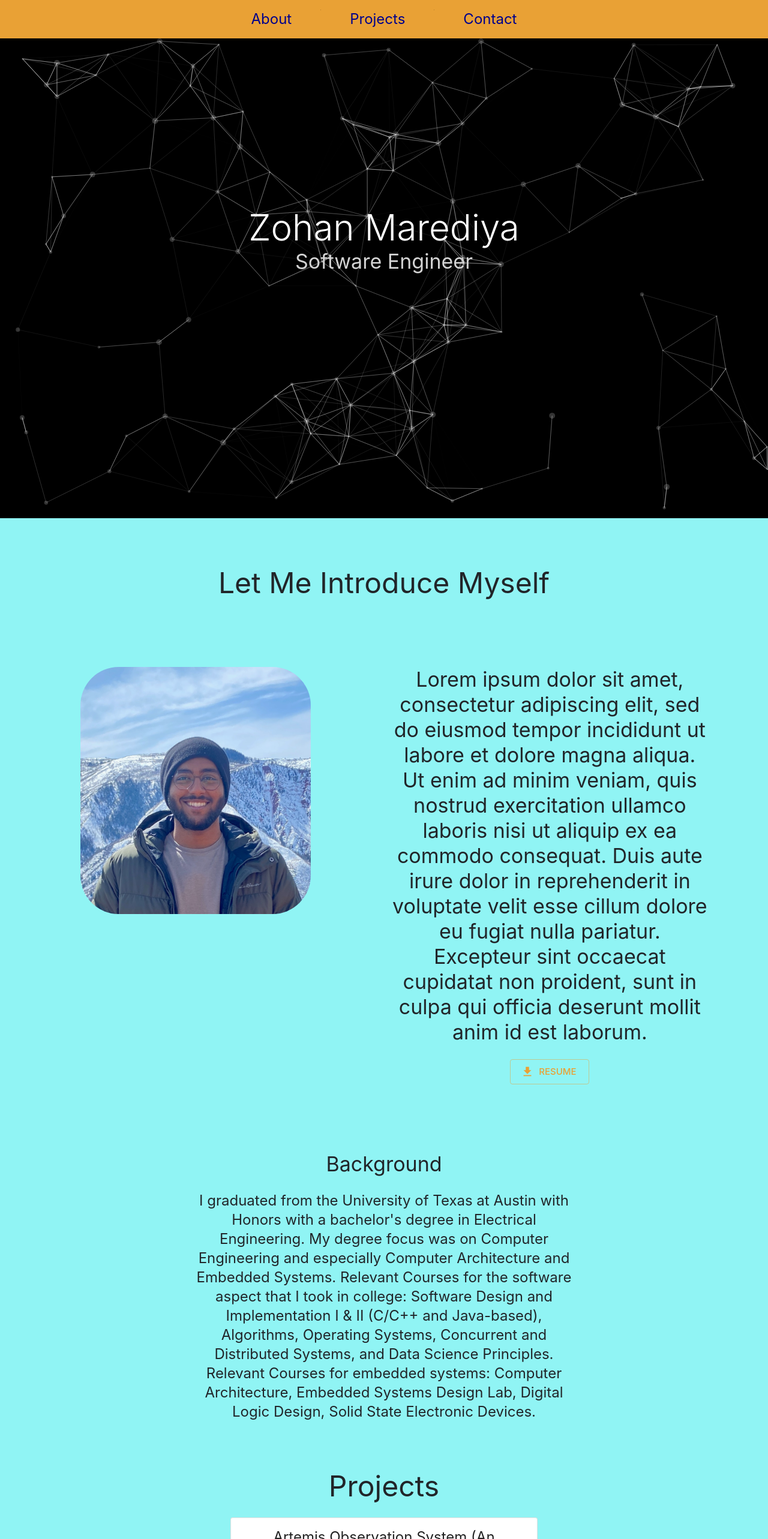
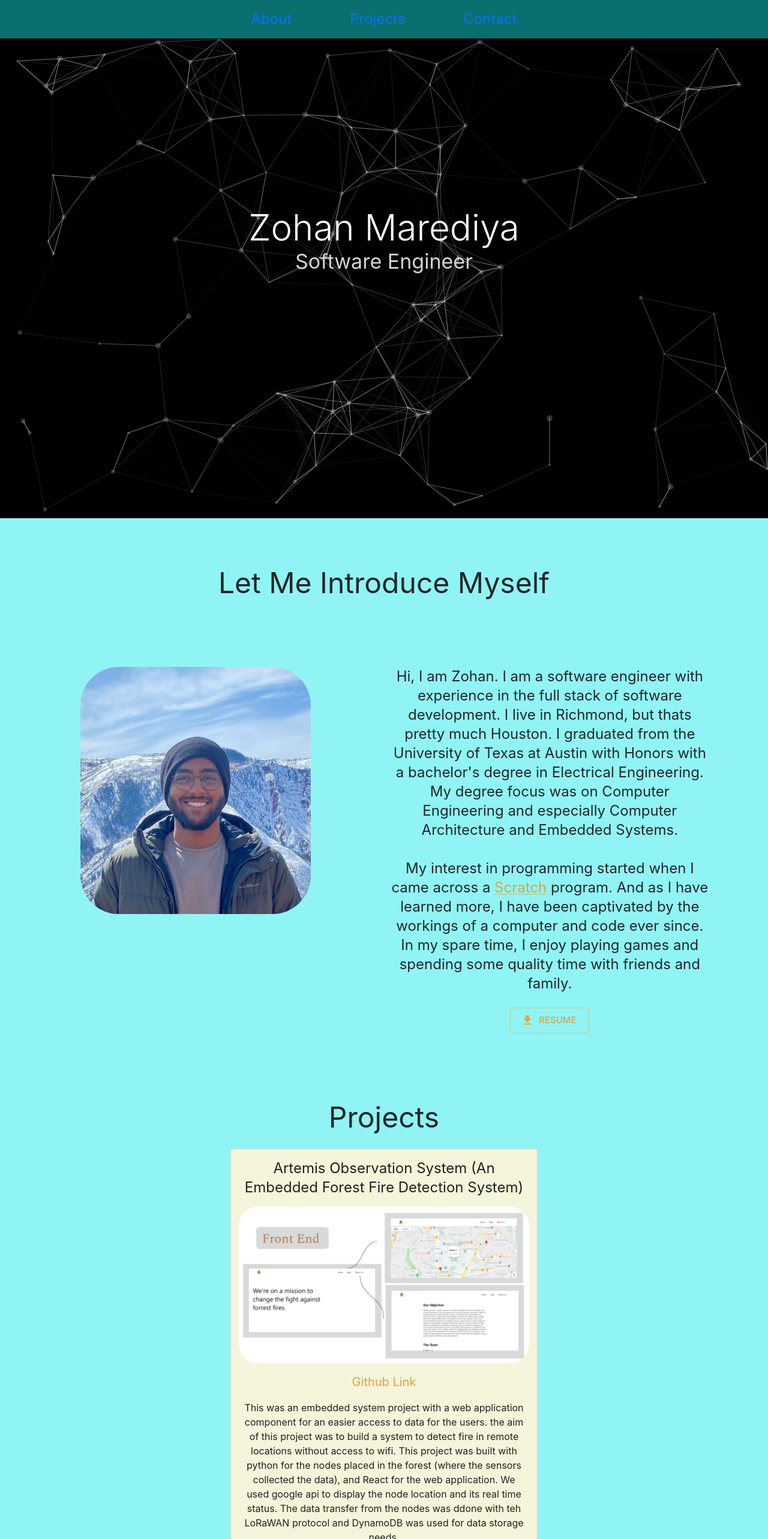
Before and after one commit to ZohanM/ZohanM.github.io, a React (Create React App) app: page / in a window 1280 px wide. Shown: the top 2566 px of the page at 60% size. Built offline with nearby package versions, Linux system fonts and the light colour scheme; the HTML template or start-up script is replaced by a standard one.

Commit message:
Tweaked colors and added better background info

```diff
--- a/src/components/About.js
+++ b/src/components/About.js
@@ -7,7 +7,7 @@ import Typography from "@mui/material/Typography";
 import Box from "@mui/material/Box";
 import Button from "@mui/material/Button";
 import FileDownloadIcon from '@mui/icons-material/FileDownload';
-
+import Link from "@mui/material/Link";
 function About(){
     const downloadResume = () => {
         const link = document.createElement("a");
@@ -17,7 +17,7 @@ function About(){
     };
 
     return(
-        <section id={"about"}>
+        <Box id={"about"}>
             <Box mt={10}>
                 <Typography variant="h3">
                     Let Me Introduce Myself
@@ -52,8 +52,11 @@ function About(){
                     xs={12}
                     lg={5}
                     mx={{xs: 5, sm: 10, md: 15, lg: 0}}>
-                    <Typography variant={"h4"}>
-                        Lorem ipsum dolor sit amet, consectetur adipiscing elit, sed do eiusmod tempor incididunt ut labore et dolore magna aliqua. Ut enim ad minim veniam, quis nostrud exercitation ullamco laboris nisi ut aliquip ex ea commodo consequat. Duis aute irure dolor in reprehenderit in voluptate velit esse cillum dolore eu fugiat nulla pariatur. Excepteur sint occaecat cupidatat non proident, sunt in culpa qui officia deserunt mollit anim id est laborum.
+                    <Typography variant={"h5"}>
+                        Hi, I am Zohan. I am a software engineer with experience in the full stack of software development. I live in Richmond, but thats pretty much Houston.                     I graduated from the University of Texas at Austin with Honors with a bachelor's degree in Electrical Engineering. My degree focus was on Computer Engineering and especially Computer Architecture and Embedded Systems.
+                        <br />
+                        <br />
+                        My interest in programming started when I came across a <Link href="https://scratch.mit.edu/" target="_blank" rel="noreferrer">Scratch</Link> program. And as I have learned more, I have been captivated by the workings of a computer and code ever since. In my spare time, I enjoy playing games and spending some quality time with friends and family.
                     </Typography>
                     <br />
                     <Button
@@ -71,7 +74,7 @@ function About(){
                         {/* Intentionally Empty */}
                 </Grid>
             </Grid>
-            <Box
+            {/* <Box
                 xs={12}
                 maxWidth={{xs: "90vw", sm: "80vw", md: "65vw", lg: "50vw"}}
                 mx="auto"
@@ -82,10 +85,10 @@ function About(){
                 </Typography>
                 <br />
                 <Typography variant="h5">
-                    I graduated from the University of Texas at Austin with Honors with a bachelor's degree in Electrical Engineering. My degree focus was on Computer Engineering and especially Computer Architecture and Embedded Systems. Relevant Courses for the software aspect that I took in college: Software Design and Implementation I & II (C/C++ and Java-based), Algorithms, Operating Systems, Concurrent and Distributed Systems, and Data Science Principles. Relevant Courses for embedded systems: Computer Architecture, Embedded Systems Design Lab, Digital Logic Design, Solid State Electronic Devices.
+                    Relevant Courses for the software aspect that I took in college: Software Design and Implementation I & II (C/C++ and Java-based), Algorithms, Operating Systems, Concurrent and Distributed Systems, and Data Science Principles. Relevant Courses for embedded systems: Computer Architecture, Embedded Systems Design Lab, Digital Logic Design, Solid State Electronic Devices.
                 </Typography>
-            </Box>
-        </section>
+            </Box> */}
+        </Box>
     );
 }
 
--- a/src/components/Contact.js
+++ b/src/components/Contact.js
@@ -14,15 +14,14 @@ import Link from "@mui/material/Link";
 
 function Contact(){
     return (
-        <section id="contact">
-            <Box my={10} mx={{xs: 2, sm: 5, md: 10}}>
+        <Box my={10} mx={{xs: 2, sm: 5, md: 10}} id="contact">
             <Typography variant="h3">
                 How can I get in touch?
             </Typography>
             <Grid container
                 rowSpacing={10}
                 columnSpacing={1}
-                    my={{md: 0,lg: 10}}
+                my={{md: 0,lg: 0}}
             >
                 <Grid item
                     xs={0}
@@ -37,7 +36,7 @@ function Contact(){
                     <Typography variant="h5">
                         You can contact me directly through my email and I'll get back to you as soon as possible.
                     </Typography>
-                        <Typography  component={"a"} href={"mailto:marediya.zohan99@gmail.com"} sx={{fontSize:"1.25rem"}}>
+                    <Typography  component={"a"} href={"mailto:marediya.zohan99@gmail.com"} sx={{fontSize:"1.25rem", color:"primary.main", textDecoration: "none"}}>
                         Marediya.Zohan99@gmail.com
                     </Typography>
                 </Grid>
@@ -57,8 +56,9 @@ function Contact(){
                                 href="https://www.linkedin.com/in/zohan-marediya-90aa20210/"
                                 target="_blank"
                                 rel="noreferrer"
+                                sx={{textDecoration: "none"}}
                             >
-                                    <ListItemText primary="LinkedIn" primaryTypographyProps={{variant: "h5"}}/>
+                                <ListItemText primary="LinkedIn" primaryTypographyProps={{variant: "h5", color: "primary.main"}}/>
                             </Link>
                         </ListItem>
                         <ListItem disablePadding sx={{maxWidth: "fit-content", ml: "auto", mr: "auto"}}
@@ -70,8 +70,9 @@ function Contact(){
                                 href="https://github.com/ZohanM"
                                 target="_blank"
                                 rel="noreferrer"
+                                sx={{textDecoration: "none"}}
                             >
-                                    <ListItemText primary="Github" primaryTypographyProps={{variant: "h5"}}/>
+                                <ListItemText primary="Github" primaryTypographyProps={{variant: "h5", color: "primary.main"}}/>
                             </Link>
                         </ListItem>
                     </List>
@@ -84,7 +85,6 @@ function Contact(){
                 </Grid>
             </Grid>
         </Box>
-        </section>
     );
 }
 
--- a/src/components/Navbar.css
+++ b/src/components/Navbar.css
@@ -1,7 +1,7 @@
 .nav-links{
     text-decoration: none;
-    color: darkblue
 }
-.nav-links:hover{
-    color: red;
+
+.nav-links:visited{
+    color: inherit;
 }
--- a/src/components/Navbar.js
+++ b/src/components/Navbar.js
@@ -12,7 +12,7 @@ import Divider from "@mui/material/Divider";
 import {useState, useEffect, useRef} from "react";
 const LinkItem = ({title, to, scroll}) => {
     return (
-        <Typography variant={"h5"} style={{color: "black"}}>
+        <Typography variant={"h5"} sx={{color: "primary.main"}}>
             <Link to={to} scroll={el => scroll(el)} className="nav-links">
                 {title}
             </Link>
@@ -30,12 +30,12 @@ function Navbar(){
 
     const scrollWithOffset = (el) => {
         const yCoordinate = el.getBoundingClientRect().top + window.pageYOffset;
-        const yOffset = -1 * height;
+        const yOffset = -1 * height - 10;
         window.scrollTo({top: yCoordinate + yOffset, behavior: 'smooth'});
     }
 
     return(
-        <AppBar position="sticky" ref={elementRef}>
+        <AppBar position="sticky" ref={elementRef} sx={{backgroundColor: "secondary.dark"}}>
             <Stack
                 direction="row"
                 divider={<Divider orientation="vertical" flexItem />}
--- a/src/components/Projects.js
+++ b/src/components/Projects.js
@@ -9,10 +9,11 @@ import CardMedia from "@mui/material/CardMedia";
 import CardContent from "@mui/material/CardContent";
 import Divider from "@mui/material/Divider";
 import Link from "@mui/material/Link";
+import Box from "@mui/material/Box";
 
 function ProjectCard({project}){
     return(
-        <Card raised variant={"outlined"}>
+        <Card raised variant={"outlined"} sx={{backgroundColor: "beige"}}>
             <CardHeader
                 title={project["title"]}
             />
@@ -84,7 +85,7 @@ function Projects(){
     let projectList=[];
     addProjects(projectList);
     return(
-        <section id={"projects"}>
+        <Box id={"projects"}>
             <Typography variant="h3">
                 Projects
             </Typography>
@@ -104,7 +105,7 @@ function Projects(){
                     return <ProjectCard project={project} />
                 })}
             </Stack>
-        </section>
+        </Box>
     );
 }
 
```
Lines whose indentation alone changed are shown as unchanged.
